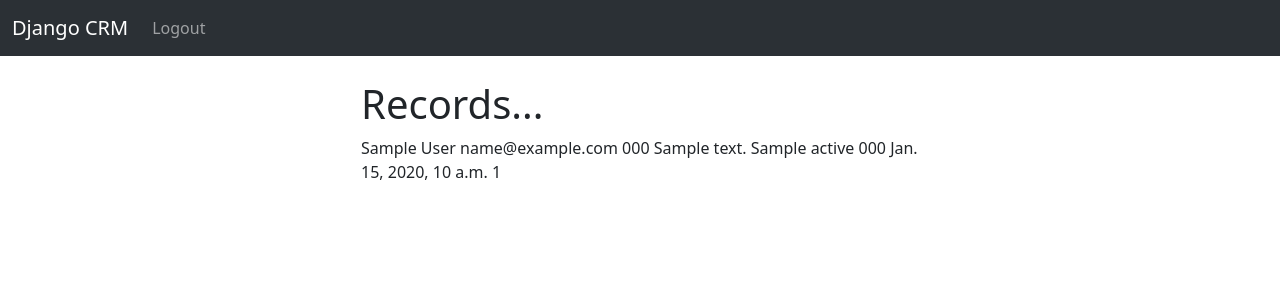
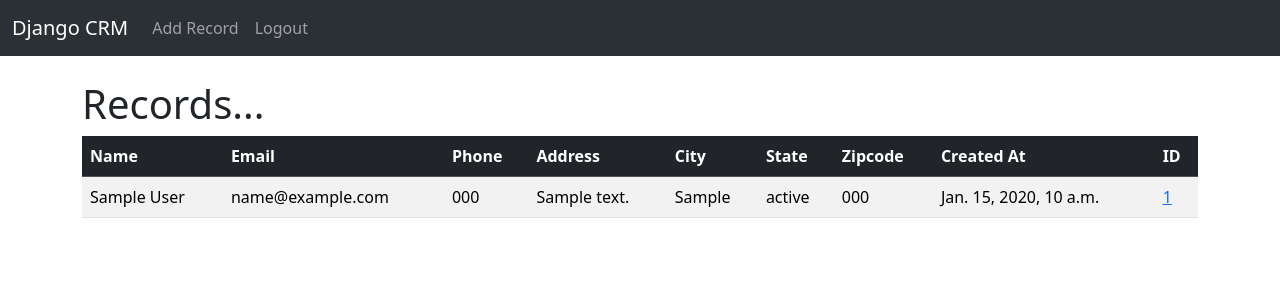
Before and after one commit to oscar2697/Django-CRM, a Django app: page / in a window 1280 px wide. Shown: the top 300 px of the page. Run offline with Django 5.2, Linux system fonts and the light colour scheme; a user stored in the database is signed in; tables that the repository leaves empty hold one stand-in row (values such as "Sample post").

Commit message:
"Added new form for adding records, updated templates for record display and added CRUD functionality for records"

```diff
--- a/website/templates/home.html
+++ b/website/templates/home.html
@@ -2,29 +2,50 @@
 
 {% block content %}
 
-<div class="col-md-6 offset-md-3">
+
 {% if user.is_authenticated %}
 
 <h1>Records...</h1>
 
+<table class="table table-striped table-hover">
+    <thead class="table-dark">
+        <tr>
+            <th scope="col">Name</th>
+            <th scope="col">Email</th>
+            <th scope="col">Phone</th>
+            <th scope="col">Address</th>
+            <th scope="col">City</th>
+            <th scope="col">State</th>
+            <th scope="col">Zipcode</th>
+            <th scope="col">Created At</th>
+            <th scope="col">ID</th>
+        </tr>
+    </thead>
+
+    <tbody>
         {% if records %}
         {% for record in records %}
-            {{ record.first_name }}
-            {{ record.last_name }}
-            {{ record.email }}
-            {{ record.phone }}
-            {{ record.address }}
-            {{ record.city }}
-            {{ record.state }}
-            {{ record.zipcode }}
-            {{ record.created_at }}
-            {{ record.id }}
-            <br></br>
+        <tr>
+            <td>{{ record.first_name }} {{ record.last_name }}</td>
+            <td>{{ record.email }}</td>
+            <td>{{ record.phone }}</td>
+            <td>{{ record.address }}</td>
+            <td>{{ record.city }}</td>
+            <td>{{ record.state }}</td>
+            <td>{{ record.zipcode }}</td>
+            <td>{{ record.created_at }}</td>
+            <td><a href="{% url 'record' record.id %}">{{ record.id }}</a> </td>
+        </tr>
         {% endfor %}
         {% endif %}
+    </tbody>
+</table>
+
+
 
 {% else %}
 
+<div class="col-md-6 offset-md-3">
     <h1>Login</h1>
     <br />
 
--- a/website/templates/navbar.html
+++ b/website/templates/navbar.html
@@ -10,6 +10,10 @@
         <div class="collapse navbar-collapse" id="navbarSupportedContent">
             <ul class="navbar-nav me-auto mb-2 mb-lg-0">
                 {% if user.is_authenticated %}
+                <li class="nav-item">
+                    <a class="nav-link" href="{% url 'add_record' %}">Add Record</a>
+                </li>
+
                 <li class="nav-item">
                     <a class="nav-link" href="{% url 'logout' %}">Logout</a>
                 </li>
--- a/website/templates/register.html
+++ b/website/templates/register.html
@@ -27,7 +27,6 @@
 
         <button type="submit" class="btn btn-secondary">Register</button>
     </form>
-
 </div>
 
 {% endblock %}
--- a/website/urls.py
+++ b/website/urls.py
@@ -6,4 +6,8 @@ urlpatterns = [
     #path('login/', views.login_user, name='login'),
     path('logout/', views.logout_user, name='logout'),
     path('register/', views.register_user, name='register'),
+    path('record/<int:pk>', views.customer_record, name='record'),
+    path('delete_record/<int:pk>', views.delete_record, name='delete_record'),
+    path('add_record/', views.add_record, name='add_record'),
+    path('update_record/<int:pk>', views.update_record, name='update_record'),
 ]
--- a/website/views.py
+++ b/website/views.py
@@ -1,7 +1,7 @@
 from django.shortcuts import render, redirect
 from django.contrib.auth import authenticate, login, logout
 from django.contrib import messages
-from .forms import SignUpForm
+from .forms import SignUpForm, AddRecordForm
 from .models import Record
 
 def home(request):
@@ -49,3 +49,50 @@ def register_user(request):
         return render(request, 'register.html', {'form': form})
 
     return render(request, 'register.html', {'form': form})
+
+def customer_record(request, pk):
+    if request.user.is_authenticated:
+        customer_record = Record.objects.get(id=pk)
+
+        return render(request, 'record.html', {'customer_record': customer_record})
+    else:
+        messages.success(request, 'You Must Be Logged In To View That Page...')
+        return redirect('home')
+
+def delete_record(request, pk):
+    if request.user.is_authenticated:
+        delete_it = Record.objects.get(id=pk)
+        delete_it.delete()
+        messages.success(request, 'Record Deleted Successfully')
+        return redirect('home')
+    else:
+        messages.success(request, 'You Must Be Logged In To Delete This Record...')
+        return redirect('home')
+
+def add_record(request):
+    form = AddRecordForm(request.POST or None)
+
+    if request.user.is_authenticated:
+        if request.method == 'POST':
+            if form.is_valid():
+                add_record = form.save()
+                messages.success(request, 'Record Added')
+                return redirect('home')
+        return render(request, 'add_record.html', {'form': form})
+    else:
+        messages.success(request, 'You Must Be Logged In To Add A Record...')
+        return redirect('home')
+
+def update_record(request, pk):
+    if request.user.is_authenticated:
+        current_record = Record.objects.get(id=pk)
+        form = AddRecordForm(request.POST or None, instance=current_record)
+
+        if form.is_valid():
+            form.save()
+            messages.success(request, 'Record Has Been Updated')
+            return redirect('home')
+        return render(request, 'update_record.html', {'form': form})
+    else:
+        messages.success(request, 'You Must Be Logged In To Update A Record...')
+        return redirect('home')
```
Also changed, not shown: website/forms.py (+15 -0 lines), website/templates/add_record.html (added, +17 -0 lines), website/templates/record.html (added, +49 -0 lines), website/templates/update_record.html (added, +16 -0 lines), 1 other file. Lines whose indentation alone changed are shown as unchanged.
